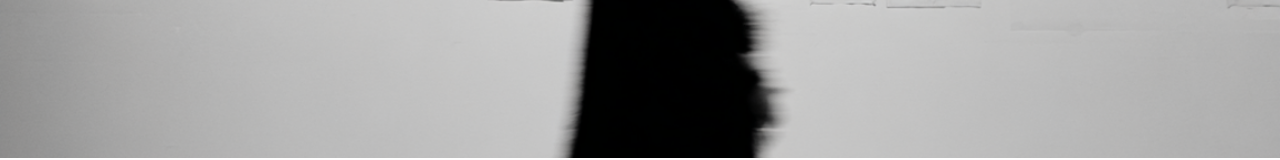
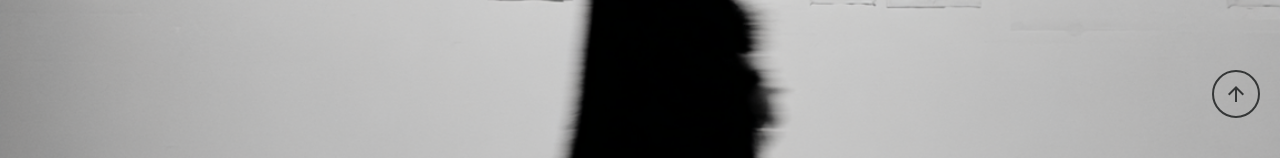
Before and after one commit to V-le319/Architecture-Web, a React (Create React App) app: page /services in a window 1280 px wide. Shown: the part 642-802 px from the top of the page. Built offline with nearby package versions, Linux system fonts and the light colour scheme.

Commit message:
adding up-to-top btn

```diff
--- a/src/App.js
+++ b/src/App.js
@@ -1,10 +1,27 @@
-import { useState } from "react";
+import { useState, useEffect } from "react";
 import { BrowserRouter, Switch, Route, Link } from "react-router-dom";
 import Services from "./services";
+import { useLocation } from "react-router-dom";
+import ScrollToTopButton from "./ScrollToTopButton";
+
 
 
 function App() {
       const [menuOpen, setMenuOpen] = useState(false);
+      const location = useLocation();
+
+  useEffect(() => {
+    if (location.hash) {
+      const id = location.hash.replace("#", "");
+      const el = document.getElementById(id);
+      if (el) {
+        // Use setTimeout to ensure the element is rendered
+        setTimeout(() => {
+          el.scrollIntoView({ behavior: "smooth" });
+        }, 50);
+      }
+    }
+  }, [location]);
 
   return (
     <BrowserRouter>
@@ -53,7 +70,7 @@ function App() {
                   >
                 <a href="#home" onClick={() => setMenuOpen(false)} >HOME</a>
                 <a href="#about" onClick={() => setMenuOpen(false)}>ABOUT</a>
-                <Link to="/services"><a onClick={() => setMenuOpen(false)}>SERVICES</a></Link>
+                <Link to="/services#services"><a onClick={() => setMenuOpen(false)}>SERVICES</a></Link>
                 <Link to="/services#contact"><a onClick={() => setMenuOpen(false)}>CONTACT</a></Link>
               </div>
             )}
@@ -218,7 +235,7 @@ We believe great design is collaborative. Through clear communication, transpare
             </div>
       </footer>
 
-
+              <ScrollToTopButton />
     </div>
     </Route>
 
--- /dev/null
+++ b/src/ScrollToTopButton.js
@@ -0,0 +1,58 @@
+import React, { useState, useEffect, useRef } from "react";
+
+export default function ScrollToTopButton() {
+  const [showButton, setShowButton] = useState(false);
+  const scrollTimeout = useRef(null);
+
+  const handleScroll = () => {
+    setShowButton(false);
+    if (scrollTimeout.current) clearTimeout(scrollTimeout.current);
+    scrollTimeout.current = setTimeout(() => setShowButton(true), 2000);
+  };
+
+  useEffect(() => {
+    window.addEventListener("scroll", handleScroll);
+    return () => {
+      window.removeEventListener("scroll", handleScroll);
+      if (scrollTimeout.current) clearTimeout(scrollTimeout.current);
+    };
+  }, []);
+
+  const scrollToTop = () => {
+    window.scrollTo({ top: 0, behavior: "smooth" });
+    setShowButton(false);
+  };
+
+  return (
+    <>
+      {showButton && (
+        <button
+          onClick={scrollToTop}
+          className="
+            fixed
+            right-5
+            bottom-10
+            w-12
+            h-12
+            rounded-full
+            border-2
+             border-text
+            flex
+            justify-center
+            items-center
+            cursor-pointer
+            z-50
+            transform
+            transition
+            duration-200
+            hover:scale-110
+            active:scale-95
+            active:shadow-inner
+          "
+        >
+          <img src="/img/up-btn.png" alt="Scroll to top" className="w-6 h-6" />
+        </button>
+      )}
+    </>
+  );
+}
--- a/src/index.js
+++ b/src/index.js
@@ -1,13 +1,16 @@
 import React from 'react';
 import ReactDOM from 'react-dom';
+import { BrowserRouter } from 'react-router-dom';
 import './index.css';
 import App from './App';
 import reportWebVitals from './reportWebVitals';
 
 ReactDOM.render(
-  <React.StrictMode>
-    <App />
-  </React.StrictMode>,
+  <BrowserRouter>
+    <React.StrictMode>
+      <App />
+    </React.StrictMode>
+  </BrowserRouter>,
   document.getElementById('root')
 );
 
--- a/src/services.js
+++ b/src/services.js
@@ -1,12 +1,24 @@
 import { useState, useEffect } from "react";
 import { Link } from "react-router-dom";
-
+import { useLocation } from "react-router-dom";
+import ScrollToTopButton from "./ScrollToTopButton";
 
 
 export default function Services() {
   const [menuOpen, setMenuOpen] = useState(false);
   const [index, setIndex] = useState(0);
   const [activeImage, setActiveImage] = useState(null);
+
+  const location = useLocation();
+
+  useEffect(() => {
+    if (location.hash) {
+      const el = document.querySelector(location.hash);
+      if (el) {
+        el.scrollIntoView({ behavior: "smooth" });
+      }
+    }
+  }, [location]);
 
     useEffect(() => {
   if (activeImage) {
@@ -98,7 +110,7 @@ useEffect(() => {
           {menuOpen && ( <div className="md:hidden w-screen flex flex-col items-center gap-3 text-white font-light text-sm">
             <Link to="/" onClick={() => setMenuOpen(false)}>HOME</Link>
             <Link to="/#about" onClick={() => setMenuOpen(false)}>ABOUT</Link>
-            <Link to="/services" onClick={() => setMenuOpen(false)}>SERVICES</Link>
+            <Link to="#services" onClick={() => setMenuOpen(false)}>SERVICES</Link>
             <Link to="/services#contact" onClick={() => setMenuOpen(false)}>CONTACT</Link>
           </div>
          )}
@@ -109,7 +121,7 @@ useEffect(() => {
             </div>
             </div>
 
-            <div className="services-content min-h-screen max-w-screen flex flex-col md:py-10 my-10 ">
+            <div id="services" className="services-content min-h-screen max-w-screen flex flex-col md:py-10 my-10 ">
               <div className="h-full">
               <div className="personal md:h-screen p-10 md:px-20 py-16 md:flex-row gap-10 md:gap-20 flex flex-col">
                 <img src="/img/Minimalist Interior with Geometric Light.png"
@@ -357,16 +369,8 @@ Natural materials, soft shadows, and honest forms come together to create interi
             </div>
       </footer>
 
+          <ScrollToTopButton />
 
-                <footer></footer>
-
-
-
-
-
-
-
-
-            </div>
+          </div>
             );
           }
```
Also changed, not shown: public/img/up-btn.jpg (added), public/img/up-btn.png (added).
